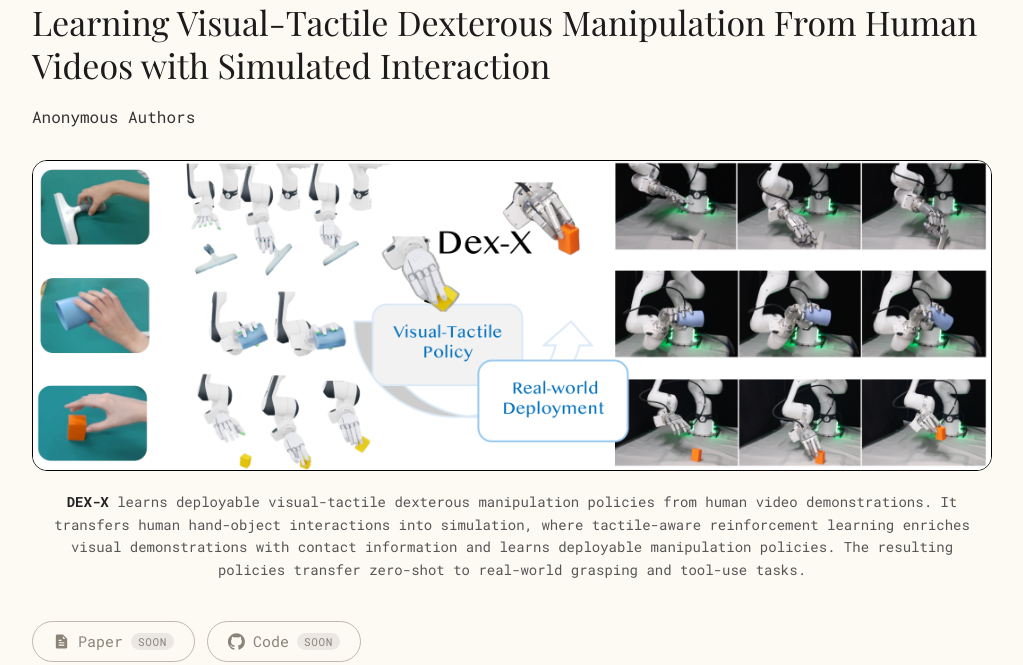
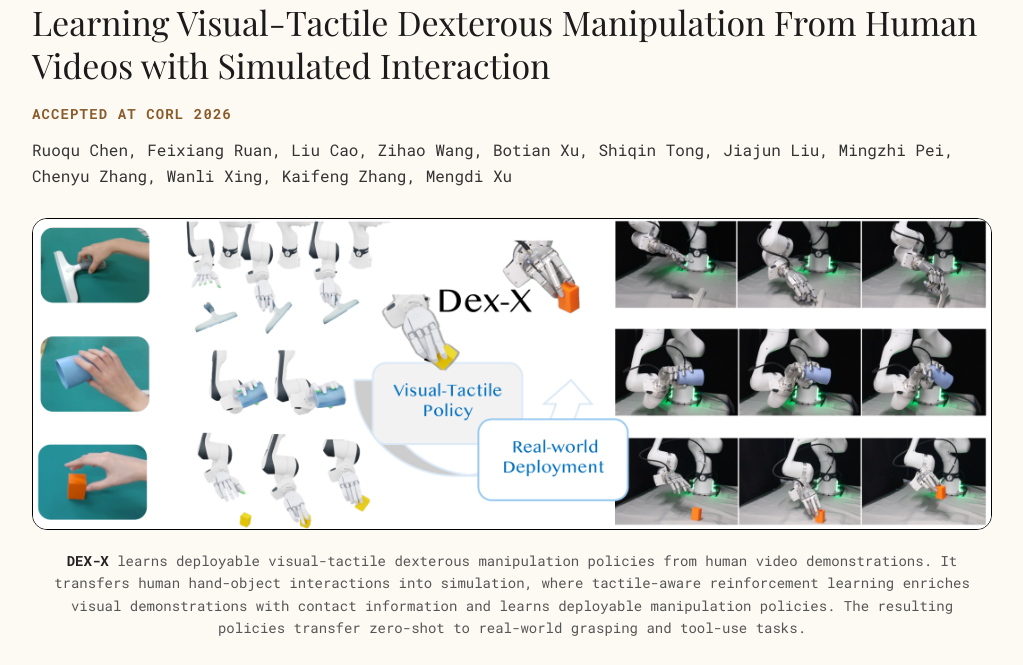
Before and after one commit to dexx-code/dexx-code, a plain HTML site: page index.html in a window 1280 px wide. Shown: the part 135-800 px from the top of the page, without its empty margins (128-1151 px from the left). Drawn offline with nearby package versions, Linux system fonts and the light colour scheme.

Commit message:
update author

```diff
--- a/index.html
+++ b/index.html
@@ -6,6 +6,23 @@
   <title>DEX-X: Learning Visual-Tactile Dexterous Manipulation From Human Videos with Simulated Interaction</title>
 
   <meta name="description" content="DEX-X learns deployable visual-tactile dexterous manipulation policies from human video demonstrations via simulated interaction.">
+
+  <meta name="citation_title" content="DEX-X: Learning Visual-Tactile Dexterous Manipulation From Human Videos with Simulated Interaction">
+  <meta name="citation_author" content="Chen, Ruoqu">
+  <meta name="citation_author" content="Ruan, Feixiang">
+  <meta name="citation_author" content="Cao, Liu">
+  <meta name="citation_author" content="Wang, Zihao">
+  <meta name="citation_author" content="Xu, Botian">
+  <meta name="citation_author" content="Tong, Shiqin">
+  <meta name="citation_author" content="Liu, Jiajun">
+  <meta name="citation_author" content="Pei, Mingzhi">
+  <meta name="citation_author" content="Zhang, Chenyu">
+  <meta name="citation_author" content="Xing, Wanli">
+  <meta name="citation_author" content="Zhang, Kaifeng">
+  <meta name="citation_author" content="Xu, Mengdi">
+  <meta name="citation_arxiv_id" content="2609.07747">
+  <meta name="citation_abstract_html_url" content="https://arxiv.org/abs/2609.07747">
+  <meta name="citation_pdf_url" content="https://arxiv.org/pdf/2609.07747">
 
   <link rel="icon" type="image/png" href="static/images/favicon.png">
   <link rel="preconnect" href="https://fonts.googleapis.com">
@@ -38,8 +55,13 @@
       Simulated Interaction
     </div>
 
-    <!-- Authors and affiliation withheld for double-anonymous review. -->
-    <div class="authors">Anonymous Authors</div>
+    <div class="venue">Accepted at CoRL 2026</div>
+
+    <div class="authors">
+      Ruoqu Chen, Feixiang Ruan, Liu Cao, Zihao Wang, Botian Xu,
+      Shiqin Tong, Jiajun Liu, Mingzhi Pei, Chenyu Zhang, Wanli Xing,
+      Kaifeng Zhang, Mengdi Xu
+    </div>
 
     <img class="media figure-img" src="static/images/system.png" alt="DEX-X system overview">
     <p class="figure-caption">
@@ -51,16 +73,15 @@
       zero-shot to real-world grasping and tool-use tasks.
     </p>
 
-    <!-- Links withheld for double-anonymous review.
-         When a link becomes available, swap the <span class="link-pill is-pending">
-         for <a class="link-pill" href="..." target="_blank" rel="noopener"> and
-         drop the <span class="pill-note">soon</span>. -->
+    <!-- The Code pill stays pending until the repository is public. To enable it,
+         swap the <span class="link-pill is-pending"> for
+         <a class="link-pill" href="..." target="_blank" rel="noopener"> and drop
+         the <span class="pill-note">soon</span>. -->
     <div class="quick-links">
-      <span class="link-pill is-pending">
+      <a class="link-pill" href="https://arxiv.org/abs/2609.07747" target="_blank" rel="noopener">
         <svg viewBox="0 0 24 24" aria-hidden="true"><path d="M14 2H6a2 2 0 0 0-2 2v16a2 2 0 0 0 2 2h12a2 2 0 0 0 2-2V8l-6-6zm0 2.5L17.5 8H14V4.5zM8 13h8v1.6H8V13zm0 3.4h8V18H8v-1.6zM8 9.6h4v1.6H8V9.6z"/></svg>
-        Paper
-        <span class="pill-note">soon</span>
-      </span>
+        Paper (arXiv)
+      </a>
       <span class="link-pill is-pending">
         <svg viewBox="0 0 24 24" aria-hidden="true"><path d="M12 .3a12 12 0 0 0-3.8 23.4c.6.1.8-.3.8-.6v-2c-3.3.7-4-1.6-4-1.6-.6-1.4-1.4-1.8-1.4-1.8-1.1-.7.1-.7.1-.7 1.2.1 1.8 1.2 1.8 1.2 1.1 1.8 2.8 1.3 3.5 1 .1-.8.4-1.3.8-1.6-2.7-.3-5.5-1.3-5.5-5.9 0-1.3.5-2.4 1.2-3.2-.1-.3-.5-1.5.1-3.2 0 0 1-.3 3.3 1.2a11.5 11.5 0 0 1 6 0c2.3-1.5 3.3-1.2 3.3-1.2.6 1.7.2 2.9.1 3.2.8.8 1.2 1.9 1.2 3.2 0 4.6-2.8 5.6-5.5 5.9.4.4.8 1.1.8 2.2v3.3c0 .3.2.7.8.6A12 12 0 0 0 12 .3z"/></svg>
         Code
--- a/static/css/index.css
+++ b/static/css/index.css
@@ -105,6 +105,16 @@ body {
   font-weight: 400;
   line-height: 1.25;
   margin-bottom: 18px;
+}
+
+.venue {
+  font-family: var(--mono);
+  font-size: 14px;
+  font-weight: 700;
+  letter-spacing: 0.08em;
+  text-transform: uppercase;
+  color: #8a5b2a;
+  margin-bottom: 14px;
 }
 
 .authors {
```
